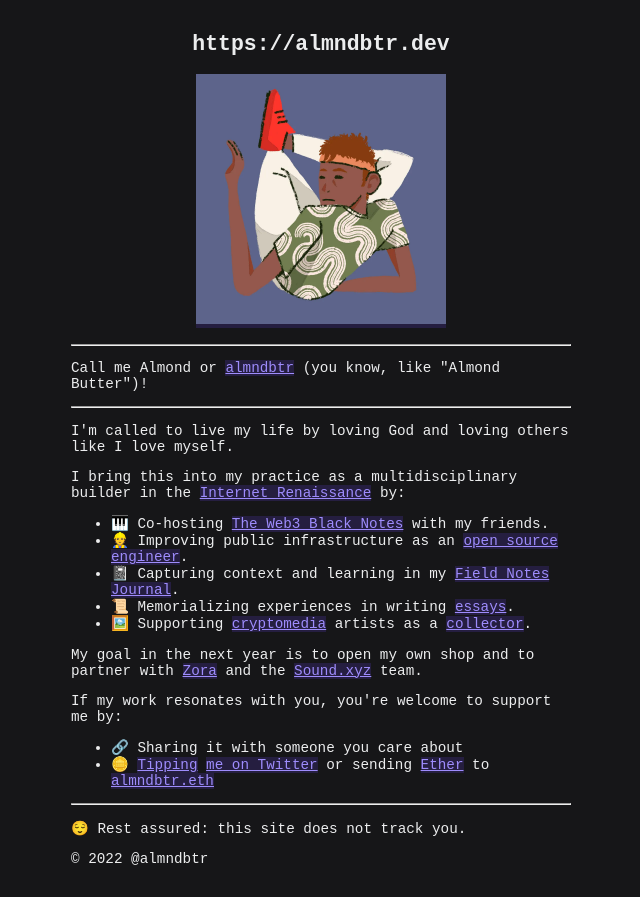
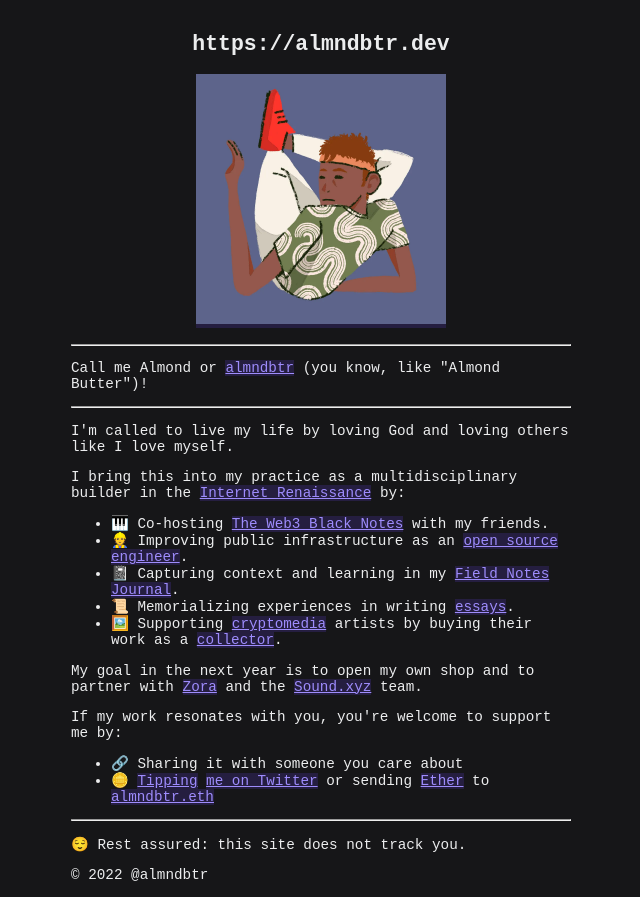
Before and after one commit to almndbtr/almndbtr.dev, a website: page index.html in a window 1280 px wide. Shown: the whole page, without its empty margins (319-959 px from the left). Drawn offline with Linux system fonts and the light colour scheme.

Commit message:
fix: update showcase to Zora ref

```diff
--- a/index.html
+++ b/index.html
@@ -134,7 +134,7 @@ Inspiration:
 			<li>👷 Improving public infrastructure as an <a href="https://github.com/almndbtr">open source engineer</a>. </li>
 			<li>📓 Capturing context and learning in my <a href="https://field-notes.almndbtr.dev/">Field Notes Journal</a>.</li>
 			<li>📜 Memorializing experiences in writing <a href="https://mirror.xyz/almndbtr.eth">essays</a>.</li>
-			<li>🖼️ Supporting <a href="https://cryptomedia.wtf">cryptomedia</a> artists as a <a href="https://rainbow.me/almndbtr.eth?family=showcase">collector</a>.</li>
+			<li>🖼️ Supporting <a href="https://cryptomedia.wtf">cryptomedia</a> artists by buying their work as a <a href="https://zora.co/0x2A372531b1B039Aa8b35046cb4F777399Cd9aE6c">collector</a>.</li>
 		</ul>
 
 		<p>My goal in the next year is to open my own shop and to partner with <a href="https://zora.co/">Zora</a> and the <a href="https://sound.xyz/">Sound.xyz</a> team.</p>
```
